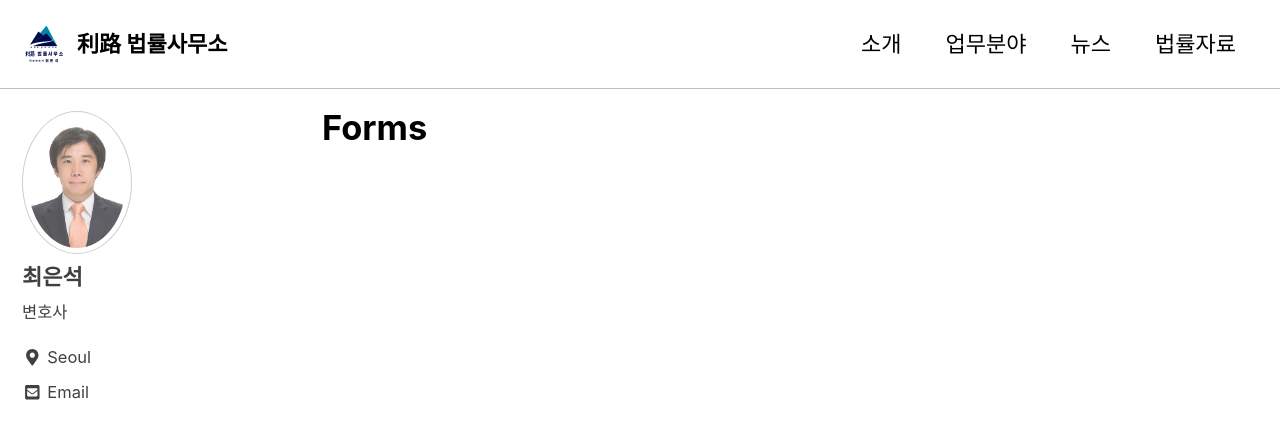
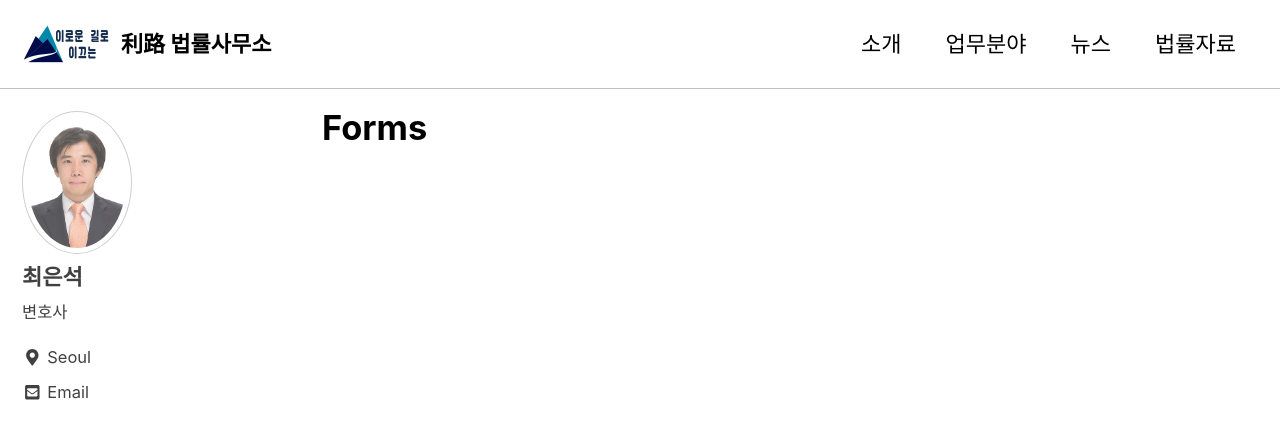
Before and after one commit to legaltalks/e-law.github.io, a Jekyll site: the page built from _pages/forms.md, in a window 1280 px wide and 900 px high. Shown: the top 439 px of the window. Built offline with Jekyll 4.4.1, drawn with Linux system fonts in a browser that asks for light colours; cached includes are drawn as plain includes; nearby versions of some CDN libraries.

Commit message:
logo edited

```diff
--- a/_config.yml
+++ b/_config.yml
@@ -24,7 +24,7 @@ url                      : "https://e-law.github.io"
 baseurl                  : # the subpath of your site, e.g. "/blog"
 repository               : "e-law/e-law.github.io"
 teaser                   : # path of fallback teaser image, e.g. "/assets/images/500x300.png"
-logo                     :  "/assets/images/elaw-homepage.png"
+logo                     :  "/assets/images/elaw-homepage0.png"
 masthead_title           : # " "
 # breadcrumbs            : false # true, false (default)
 words_per_minute         : 200
```
Also changed, not shown: assets/images/elaw-homepage0.png (added).
